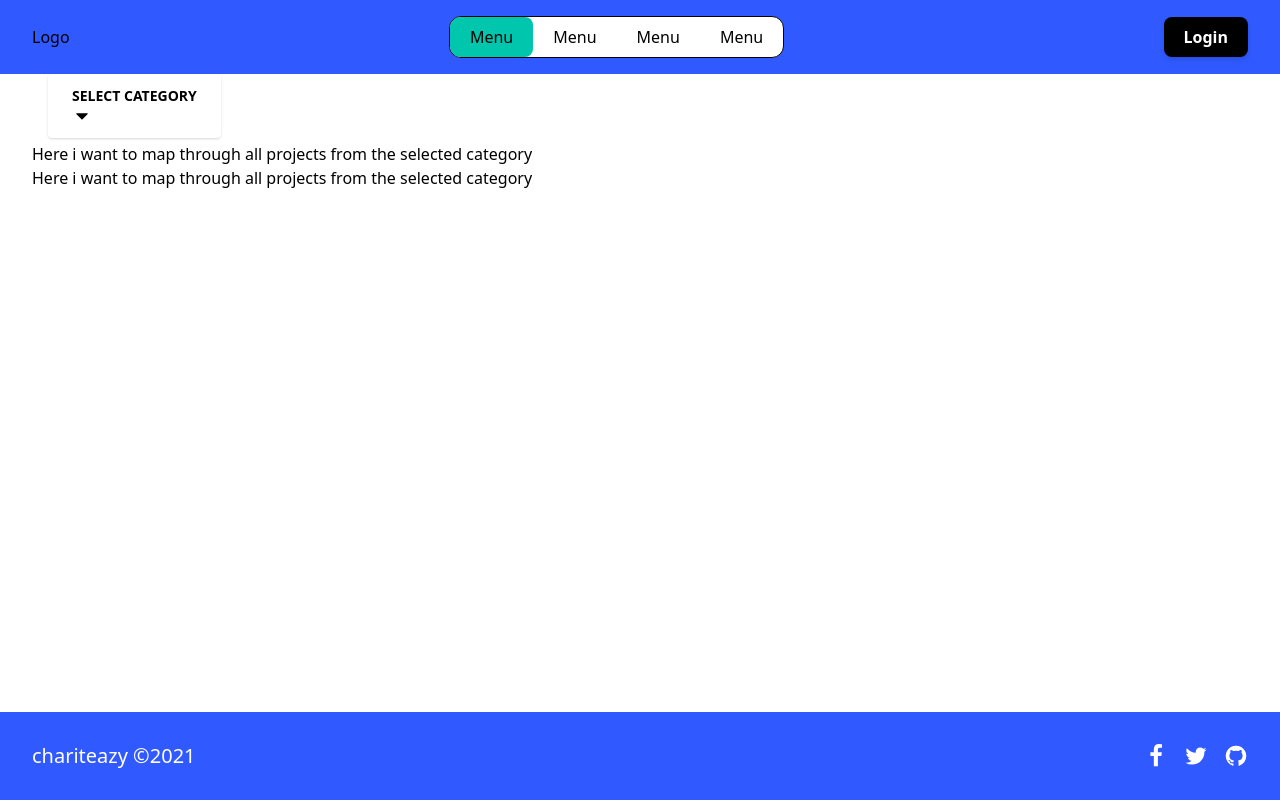
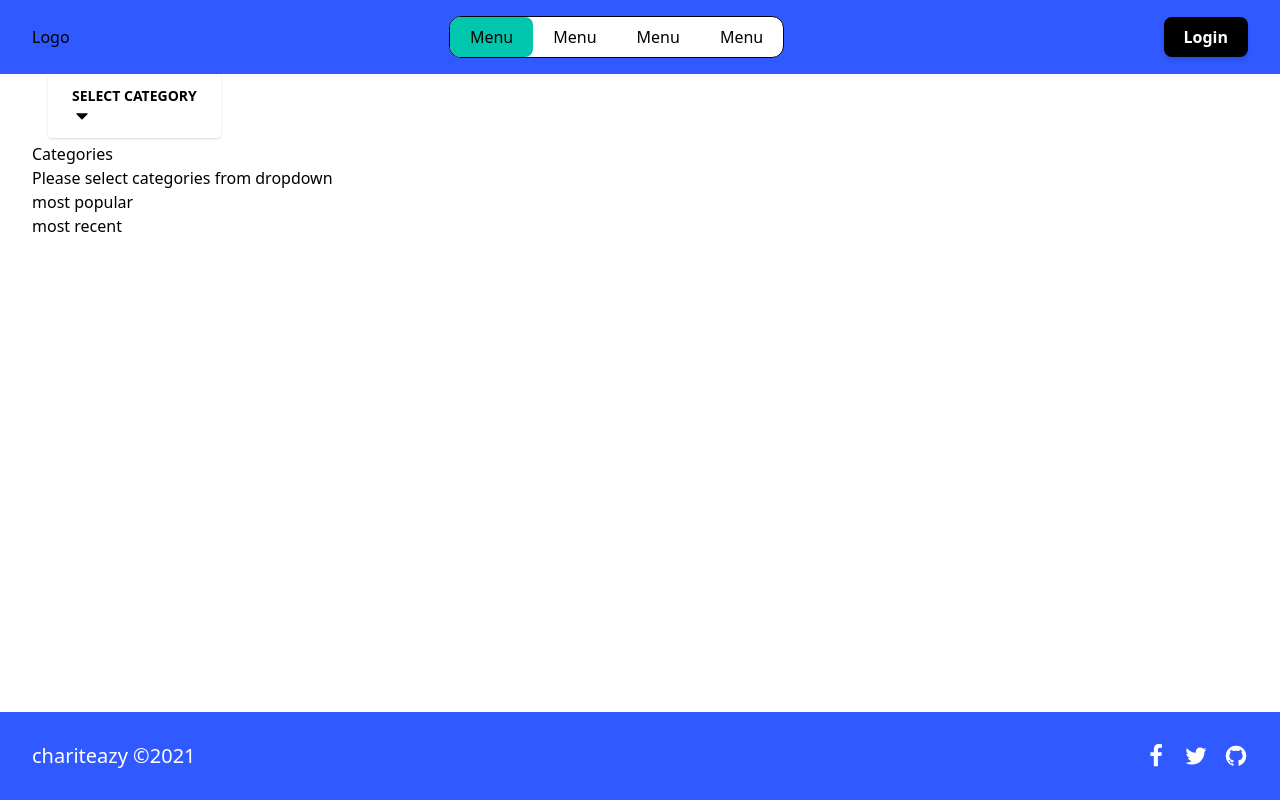
Before and after one commit to jrnesc/chariteazy, a React (Create React App) app in the folder frontend/: page /projects in a window 1280 px wide. Built offline with nearby package versions, Linux system fonts and the light colour scheme.

Commit message:
update Projects page

```diff
--- a/frontend/src/pages/Projects.jsx
+++ b/frontend/src/pages/Projects.jsx
@@ -1,13 +1,15 @@
 import React from 'react';
+import CategoryTitle from '../components/CategoryTitle';
 import Dropdown from '../components/Dropdown';
-import ProjectCategory from '../components/ProjectCategory';
+import TopProjectCategory from '../components/TopProjectCategory';
 
 const Projects = () => {
     return (
         <div>
             <Dropdown color='white' />
-            <ProjectCategory title='most popular' info='these are popular charities'/>
-            <ProjectCategory title='most recent' info='these are recent charities' />
+            <CategoryTitle categoryTitle='Categories' info='Please select categories from dropdown' />
+            <TopProjectCategory title='most popular' />
+            <TopProjectCategory title='most recent' />
         </div>
     )
 }
```
